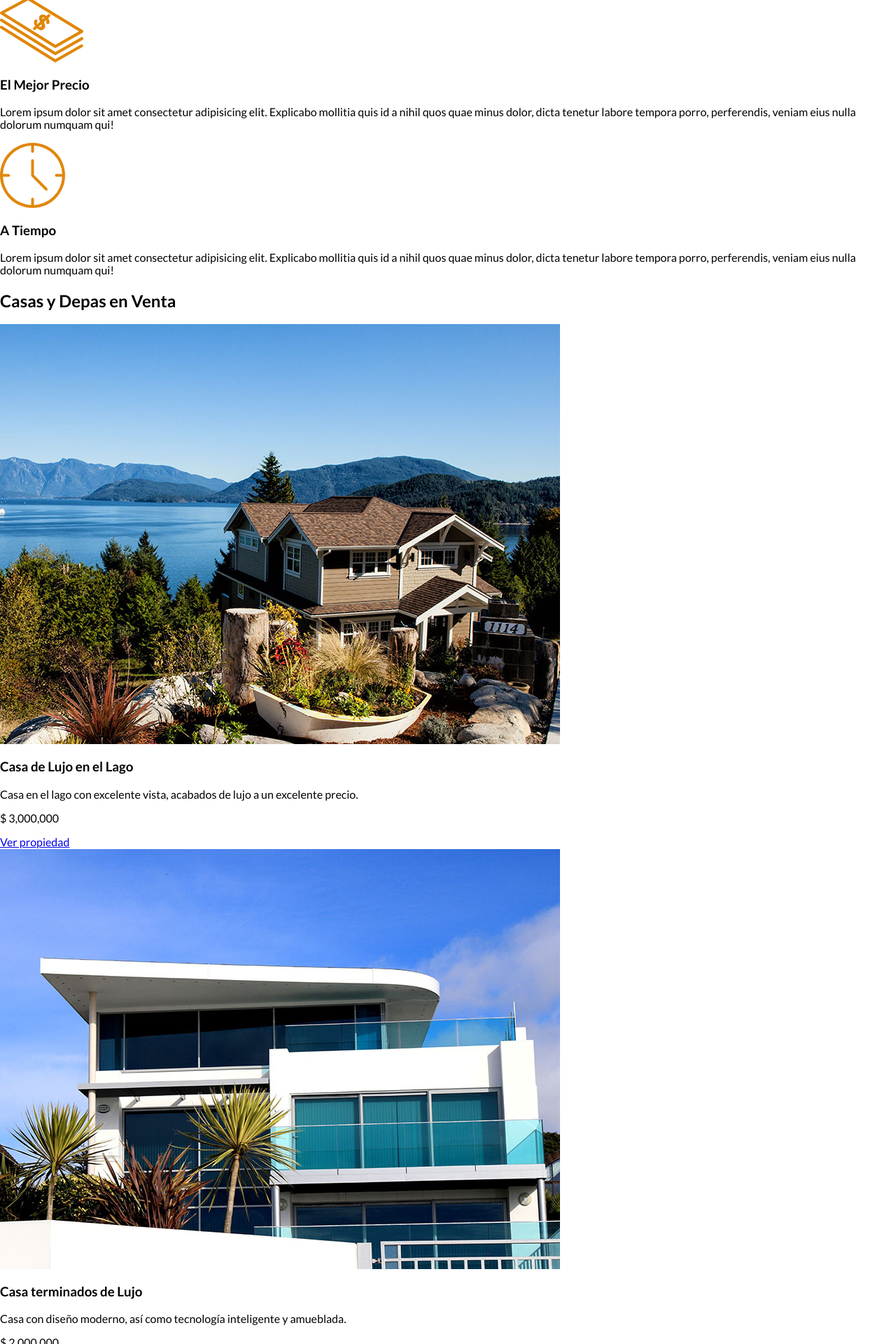
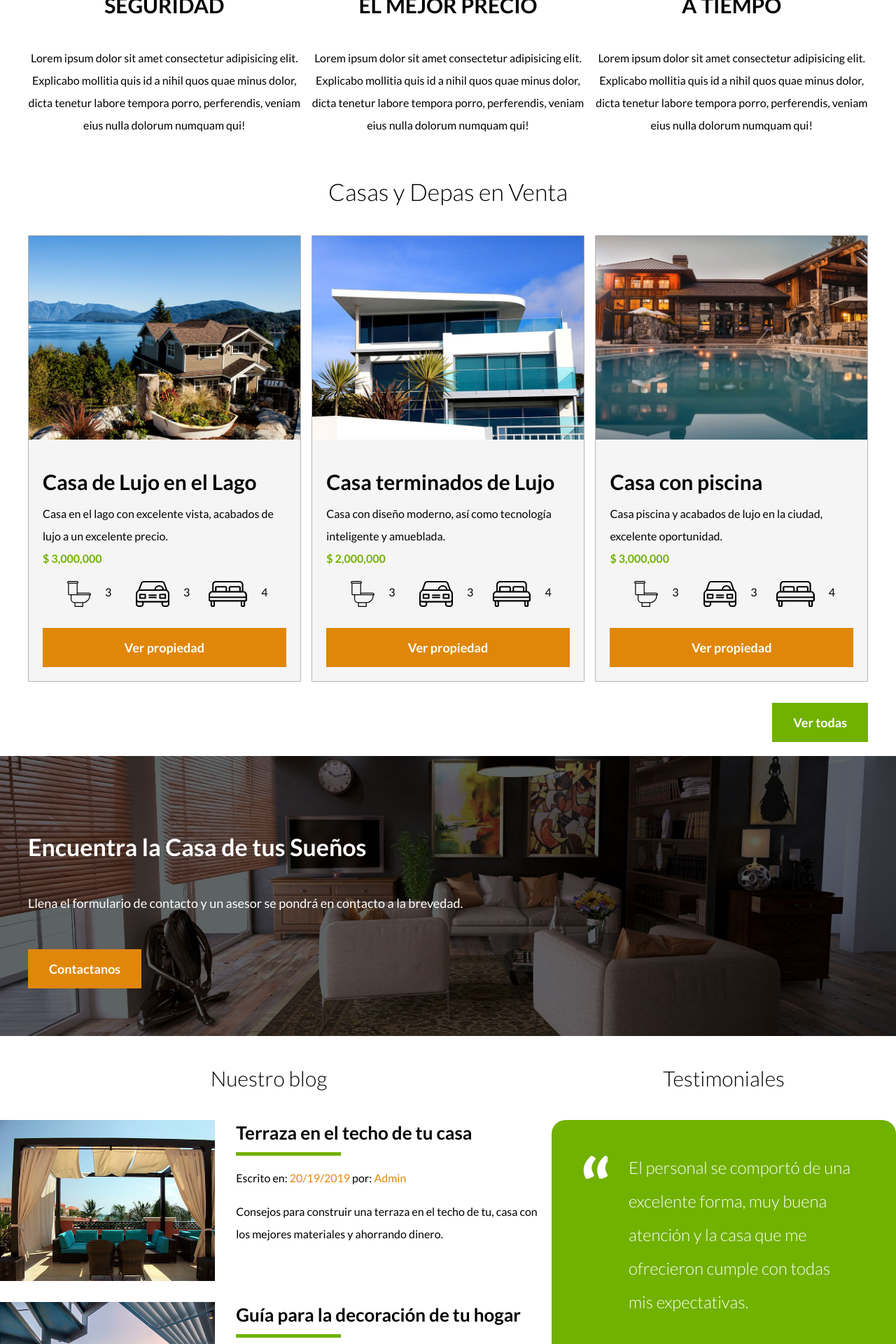
Before and after one commit to Juank1530/Udemy.github.io, a PHP site: page / in a window 1280 px wide. Shown: the part 1080-3000 px from the top of the page at 70% size. Run offline with PHP 8.4, Linux system fonts and the light colour scheme.

Commit message:
index HTML terminado

```diff
--- a/bienes_raices/CSS/Styles.css
+++ b/bienes_raices/CSS/Styles.css
@@ -1,15 +1,90 @@
+html {
+    box-sizing: border-box;
+    font-size: 62.5%; /** Reset para REMS - 62.5% = 10px de 16px. Es mejor utlizar REM para optimizar en las
+    pantallas de los moviles **/
+}
+
+*, *:before, *:after{
+    box-sizing: inherit;
+}
+
 /* Utiizar una fuente de google */
+
 body{
     font-family: 'Lato', sans-serif;
+    font-size: 1.6rem;
+    line-height: 2;
 }
 
 /* Globales */
+
 .contenedor{
-    max-width: 1200px;
+    max-width: 120rem; /** =1200px **/
     margin: 0 auto;
 }
 
+h1{
+    font-size: 3.8rem;
+}
+
+h2{
+    font-size: 3.4rem;
+}
+
+h3{
+    font-size: 3rem;
+}
+
+h4{
+    font-size: 2.6rem;
+}
+
+img{
+    max-width: 100%;
+}
+
+/* Utilidades */
+
+.seccion{
+    margin-top: 2rem;
+    margin-bottom: 2rem;
+}
+
+.fw-300{
+    font-weight: 300;
+}
+
+.centrar-texto{
+    text-align: center;
+}
+
+.d-block{
+    display:block!important;
+}
+
+/* Botones */
+
+.boton{
+    color:white;
+    font-weight: 700;
+    text-decoration: none;
+    font-size: 1.8rem;
+    padding: 1rem 3rem;
+    margin-top: 3rem;
+    display: inline-block;
+    text-align: center;
+}
+
+.boton-amarillo{
+    background-color: #e08709;
+}
+
+.boton-verde{
+    background-color: #71b100;
+}
+
 /* Header */
+
 .site-header.inicio{
     /* background-image solo acepta imagenes */
     background-image: url(../img/header.jpg);
@@ -17,22 +92,37 @@ body{
     background-size: cover;
     /* 100vh toma el alto de la pantalla autamaticamente  */
     height: 100vh;
-    min-height: 600px;
+    min-height: 60rem; /** =600px **/
+}
+
+.contenido-header{
+    height: 100%;
+    display: flex;
+    flex-direction: column;
+    justify-content: space-between;
+}
+
+.contenido-header h1{
+    color: white;
+    padding-bottom: 2rem;
+    max-width: 60rem;
+    line-height: 2;
 }
 
 .barra{
     display: flex;
     justify-content: space-between;
     align-items: center;
-    padding-top: 20px;
+    padding-top: 3rem;
 }
 
 /* Clase navegacion */
+
 .navegacion a {
     color: rgba(255, 255, 255, 1);
     text-decoration: none;
-    font-size: 18px;
-    margin-right: 20px;
+    font-size: 1.8rem;
+    margin-right: 2rem;
 }
 
 .navegacion a:hover{
@@ -42,3 +132,192 @@ body{
 .navegacion a:last-of-type{
     margin: 0;
 }
+
+/* Iconos Nosotros */
+
+.iconos-nosotros{
+    display: flex;
+    justify-content: space-between;
+}
+
+.icono{
+    flex-basis: calc(33.3% - 1rem);
+    text-align: center;
+}
+
+.icono h3{
+    text-transform: uppercase;
+}
+
+/* Anuncios */
+
+.contenedor-anuncios{
+    display: flex;
+    justify-content: space-between;
+}
+
+.anucio{
+    flex-basis: calc(33.3% - 1rem);
+    /* border-style: solid;
+    border-color: #b5b5b5;
+    border-width: 1px; */
+    /* Border remplaza a los tres anteriores en un sola línea recibe el ancho, estilo y el color */
+    border: 1px solid #b5b5b5;
+    background: #f5f5f5;
+}
+
+.contenido-anuncio{
+/*
+    padding-top:2rem;
+    padding-right: 4rem;
+    padding-bottom: 2rem;
+    padding-left: 4rem;
+    El orden de los padding es el que esta en la parte superior
+     y se puede remplazar con la lía de abajo, y se solo se aplica padding de los mismo
+     en todas direcciones se usa padding: 2rem; */
+    padding: 2rem;
+}
+
+/* .contenido-anuncio h3{
+    margin: 0;
+}
+
+.contenido-anuncio p{
+    margin: 0;
+}
+Se pueden agrupar las clases, para aplicarles una propiedad*/
+.contenido-anuncio h3,
+.contenido-anuncio p{
+    margin: 0;
+}
+
+.precio{
+    color: #71b100;
+    font-weight: 700;
+}
+
+.iconos-carateristicas{
+    list-style: none;
+    padding: 0;
+    display: flex;
+    justify-content: space-evenly;
+}
+
+.iconos-carateristicas li{
+    /* flex: 1; */
+    display: flex;
+}
+
+.iconos-carateristicas li img{
+    margin-right: 2rem;
+}
+
+.ver-todas{
+    display: flex;
+    justify-content: flex-end;
+}
+
+/* Contacto Home */
+
+.imagen-contacto{
+    background-image: url(/Udemy/bienes_raices/img/encuentra.jpg);
+    background-position: center center;
+    background-size: cover;
+    height: 40rem;
+    display: flex;
+    align-items: center;
+}
+
+.contenido-contacto{
+    flex: 1;
+    color: #ffffff;
+}
+
+.contenido-contacto{
+    font-size: 1.8rem;
+}
+
+/* Sección inferrior */
+
+.seccion-inferior{
+    display: flex;
+    justify-content: space-between;
+}
+
+.seccion-inferior .blog{
+    flex-basis: 60%;
+}
+
+.seccion-inferior .testimoniales{
+    flex-basis: calc(40% - 2rem);
+}
+
+.entrada-blog{
+    display: flex;
+    justify-content: space-between;
+    margin-bottom: 2rem;
+}
+
+.entrada-blog:last-of-type{
+    margin-bottom: 0;
+}
+
+.entrada-blog .imagen{
+    flex-basis: 40%;
+}
+
+.entrada-blog .texto-entrada{
+    flex-basis: calc(60% - 3rem);
+}
+
+.texto-entrada h4{
+    margin: 0;
+    line-height: 1.4;
+}
+
+.texto-entrada a {
+    color: black;
+    text-decoration: none;
+}
+
+.texto-entrada h4::after{
+    content: '';
+    display: block;
+    width: 15rem;
+    height: .5rem;
+    background-color: #71b100;
+    margin-top: 1rem;
+}
+
+.texto-entrada span{
+    color: #e08709;
+}
+
+/* Testimoniales */
+
+.testimonial{
+    background-color: #71b100;
+    font-size: 2.4rem;
+    padding: 2rem;
+    color: #ffffff;
+    border-radius: 2rem;
+}
+
+.testimonial p{
+    text-align: right;
+}
+
+.testimonial blockquote::before{
+    content: '';
+    background-image: url(../img/comilla.svg);
+    width: 4rem;
+    height: 4rem;
+    position: absolute;
+    left: -2rem;
+}
+
+.testimonial blockquote{
+    position: relative;
+    padding-left: 5rem;
+    font-weight: 300;
+}
--- a/bienes_raices/index.html
+++ b/bienes_raices/index.html
@@ -15,7 +15,7 @@
 
 	<header class="site-header inicio">
 
-		<div class="contenedor">
+		<div class="contenedor contenido-header">
 			<div class="barra">
 
 				<!-- El logo siempre debe redireccionar al index del proyecto
@@ -40,13 +40,13 @@
 		</div>
 	</header>
 
-
-	<section>
-		<h2>Más sobre nosotros</h2>
+	<section class="contenedor">
+		<h2 class="fw-300 centrar-texto">Más sobre nosotros</h2>
+		<div class="iconos-nosotros">
 
 			<!-- width="600" height="100" propiedades que se pueden dar a las imagenes -->
 
-		<div>
+			<div class="icono">
 				<img src="img/icono1.svg" alt="Icono seguridad">
 				<h3 class="encabezado uppercase">Seguridad</h3>
 				<p>Lorem ipsum dolor sit amet consectetur adipisicing elit.
@@ -55,8 +55,7 @@
 					veniam eius nulla dolorum numquam qui!</p>
 			</div>
 
-
-		<div>
+			<div class="icono">
 				<img src="img/icono2.svg" alt="Icono Mejor Precio">
 				<h3 class="encabezado">El Mejor Precio</h3>
 				<p>Lorem ipsum dolor sit amet consectetur adipisicing elit.
@@ -65,8 +64,7 @@
 					veniam eius nulla dolorum numquam qui!</p>
 			</div>
 
-
-		<div>
+			<div class="icono">
 				<img src="img/icono3.svg" alt="Icono A Tiempo">
 				<h3 class="encabezado">A Tiempo</h3>
 				<p>Lorem ipsum dolor sit amet consectetur adipisicing elit.
@@ -74,82 +72,148 @@
 					dicta tenetur labore tempora porro, perferendis,
 					veniam eius nulla dolorum numquam qui!</p>
 			</div>
+		</div>
 	</section>
 
-	<main>
-		<h2>Casas y Depas en Venta</h2>
+	<main class="seccion contenedor">
+		<h2 class="fw-300 centrar-texto">Casas y Depas en Venta</h2>
 
-		<div>
+		<div class="contenedor-anuncios">
+			<div class="anucio">
 				<img src="img/anuncio1.jpg" alt="Anuncio Casa del algo">
+				<div class="contenido-anuncio">
 					<h3>Casa de Lujo en el Lago</h3>
 					<p>Casa en el lago con excelente vista, acabados de lujo
 						a un excelente precio.
 					</p>
-			<p>$ 3,000,000</p>
-			<a href="#">Ver propiedad</a>
+					<p class="precio">$ 3,000,000</p>
+
+					<ul class="iconos-carateristicas">
+						<li>
+							<img src="img/icono_wc.svg" alt="icono_wc">
+							<p>3</p>
+						</li>
+						<li>
+							<img src="img/icono_estacionamiento.svg" alt="icono_estacionamiento">
+							<p>3</p>
+						</li>
+						<li>
+							<img src="img/icono_dormitorio.svg" alt="icono_dormitorio">
+							<p>4</p>
+						</li>
+					</ul>
+
+					<a href="#" class="boton boton-amarillo d-block">Ver propiedad</a>
+				</div>
 			</div>
 
-		<div>
+			<div class="anucio">
 				<img src="img/anuncio2.jpg" alt="Anuncio Casa de lujo">
+				<div class="contenido-anuncio">
 					<h3>Casa terminados de Lujo</h3>
 					<p>Casa con diseño moderno, así como tecnología
 						inteligente y amueblada.
 					</p>
-			<p>$ 2,000,000</p>
-			<a href="#">Ver propiedad</a>
+					<p class="precio">$ 2,000,000</p>
+					<ul class="iconos-carateristicas">
+						<li>
+							<img src="img/icono_wc.svg" alt="icono_wc">
+							<p>3</p>
+						</li>
+						<li>
+							<img src="img/icono_estacionamiento.svg" alt="icono_estacionamiento">
+							<p>3</p>
+						</li>
+						<li>
+							<img src="img/icono_dormitorio.svg" alt="icono_dormitorio">
+							<p>4</p>
+						</li>
+					</ul>
+					<a href="#" class="boton boton-amarillo d-block">Ver propiedad</a>
+				</div>
 			</div>
 
-		<div>
+			<div class="anucio">
 				<img src="img/anuncio3.jpg" alt="Anuncio Casa con Piscina">
+				<div class="contenido-anuncio">
 					<h3>Casa con piscina</h3>
 					<p>Casa piscina y acabados de lujo en la ciudad,
 						excelente oportunidad.
 					</p>
-			<p>$ 3,000,000</p>
-			<a href="#">Ver propiedad</a>
+					<p class="precio">$ 3,000,000</p>
+					<ul class="iconos-carateristicas">
+						<li>
+							<img src="img/icono_wc.svg" alt="icono_wc">
+							<p>3</p>
+						</li>
+						<li>
+							<img src="img/icono_estacionamiento.svg" alt="icono_estacionamiento">
+							<p>3</p>
+						</li>
+						<li>
+							<img src="img/icono_dormitorio.svg" alt="icono_dormitorio">
+							<p>4</p>
+						</li>
+					</ul>
+					<a href="#" class="boton boton-amarillo d-block">Ver propiedad</a>
 				</div>
-
-		<p><a href="Anuncios.html">Ver todas</a></p>
-
+			</div>
+		</div>
+		<div class="ver-todas">
+			<a href="Anuncios.html" class="boton boton-verde">Ver todas</a>
+		</div>
 	</main>
 
-	<section>
+	<section class="imagen-contacto">
+		<div class="contenedor contenido-contacto">
 			<h2>Encuentra la Casa de tus Sueños</h2>
 			<p>Llena el formulario de contacto y un asesor se pondrá en
 				contacto a la brevedad.
 			</p>
-		<a href="Contacto.html">Contactanos</a>
+			<a href="Contacto.html" class="boton  boton-amarillo">Contactanos</a>
+		</div>
 	</section>
 
-	<section>
-		<h3>Nuestro blog</h3>
+	<div class="seccion-inferior contenerdor">
+		<section class="blog">
+			<h3 class="centrar-texto fw-300">Nuestro blog</h3>
 			<!-- <article> para las entredas del blog -->
-		<article>
+			<article class="entrada-blog">
+				<div class="imagen">
 					<img src="img/blog1.jpg" alt="Image del blog">
+				</div>
+				<div class="texto-entrada">
+					<a href="#">
 						<h4>Terraza en el techo de tu casa</h4>
+					</a>
 					<!-- <em> y <strong> para cambiar el estilo de la letra -->
-			<p>Escrito en: <em> 20/19/2019 </em> por: <em> Admin </em></p>
+					<p>Escrito en:<span> 20/19/2019 </span> por: <span> Admin </span></p>
 					<p>Consejos para construir una terraza en el techo
 						de tu, casa con los mejores materiales y ahorrando dinero.
 					</p>
+				</div>
 			</article>
 
-		<article>
+			<article class="entrada-blog">
+				<div class="imagen">
 					<img src="img/blog2.jpg" alt="Image del blog">
-			<h4>Guía para la decoraión de tu hogar</h4>
-			<p>Escrito en: 20/19/2019 por: Admin</p>
+				</div>
+				<div class="texto-entrada">
+					<a href="#">
+						<h4>Guía para la decoración de tu hogar</h4>
+					</a>
+					<p>Escrito en:<span> 20/19/2019 </span> por: <span> Admin </span></p>
 					<p>Maximiza el espacio en tu hogar con esta guía, aprende a
 						combinar muebles y colores para darle vidad a tu espacio.
 					</p>
-			<footer>
-				<p>Escrito por: JuanK</p>
-			</footer>
+				</div>
 			</article>
 
 		</section>
 
-	<section>
-		<h3>Testimoniales</h3>
+		<section class="testimoniales">
+			<h3 class="centrar-texto fw-300">Testimoniales</h3>
+			<div class="testimonial">
 				<!-- blockquote se utiliza para agregar testimoniales -->
 				<blockquote>
 					El personal se comportó de una excelente forma, muy buena atención
@@ -157,7 +221,10 @@
 				</blockquote>
 
 				<p>- JuanK</p>
+			</div>
 		</section>
+
+	</div>
 
 	<footer>
 		<nav class="navegacion">
@@ -172,8 +239,6 @@
 		<p>Todos los derechos reservados <em>2019 &copy;</em></p>
 	</footer>
 
-
-
 </body>
 
 </html>
```
Lines whose indentation alone changed are shown as unchanged.
